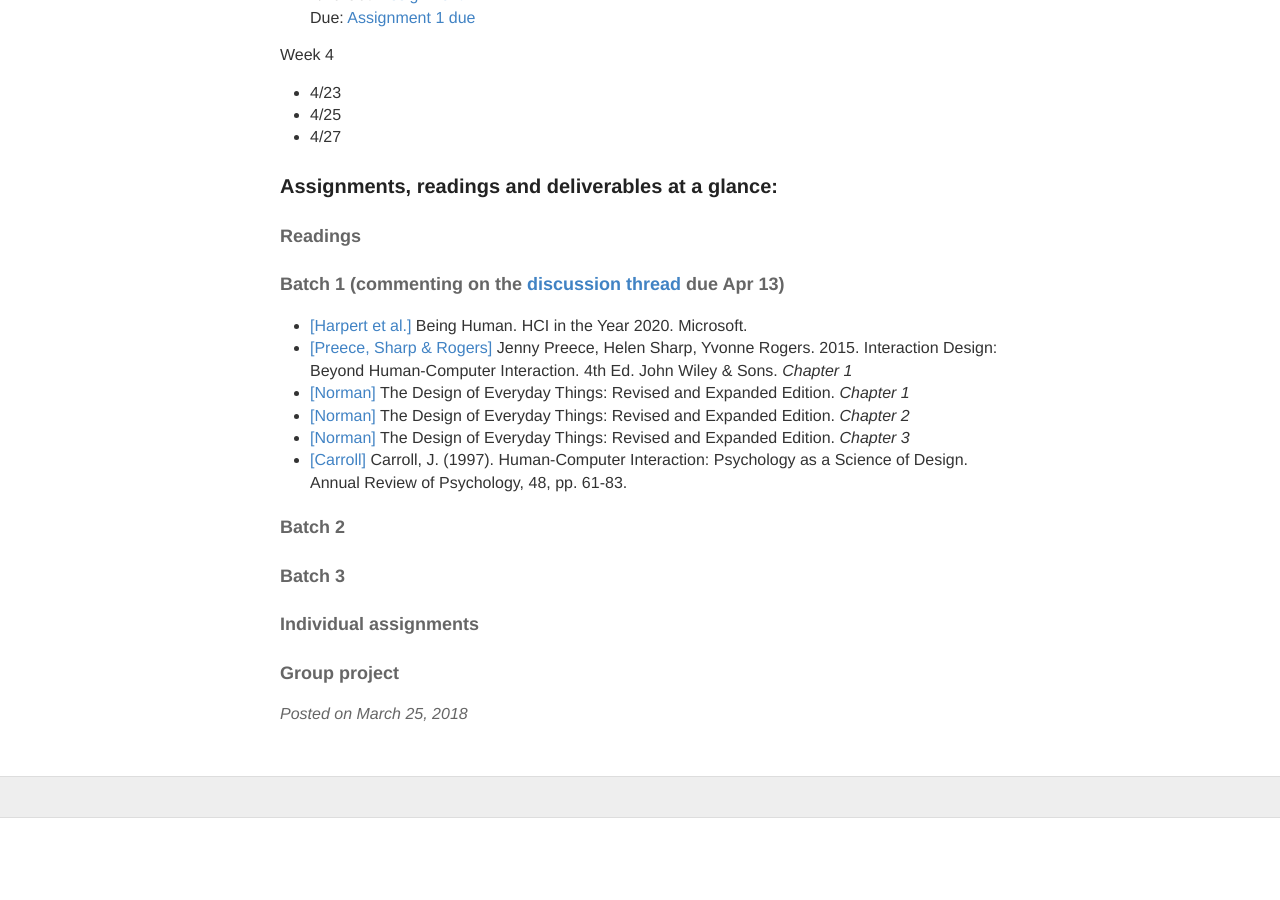
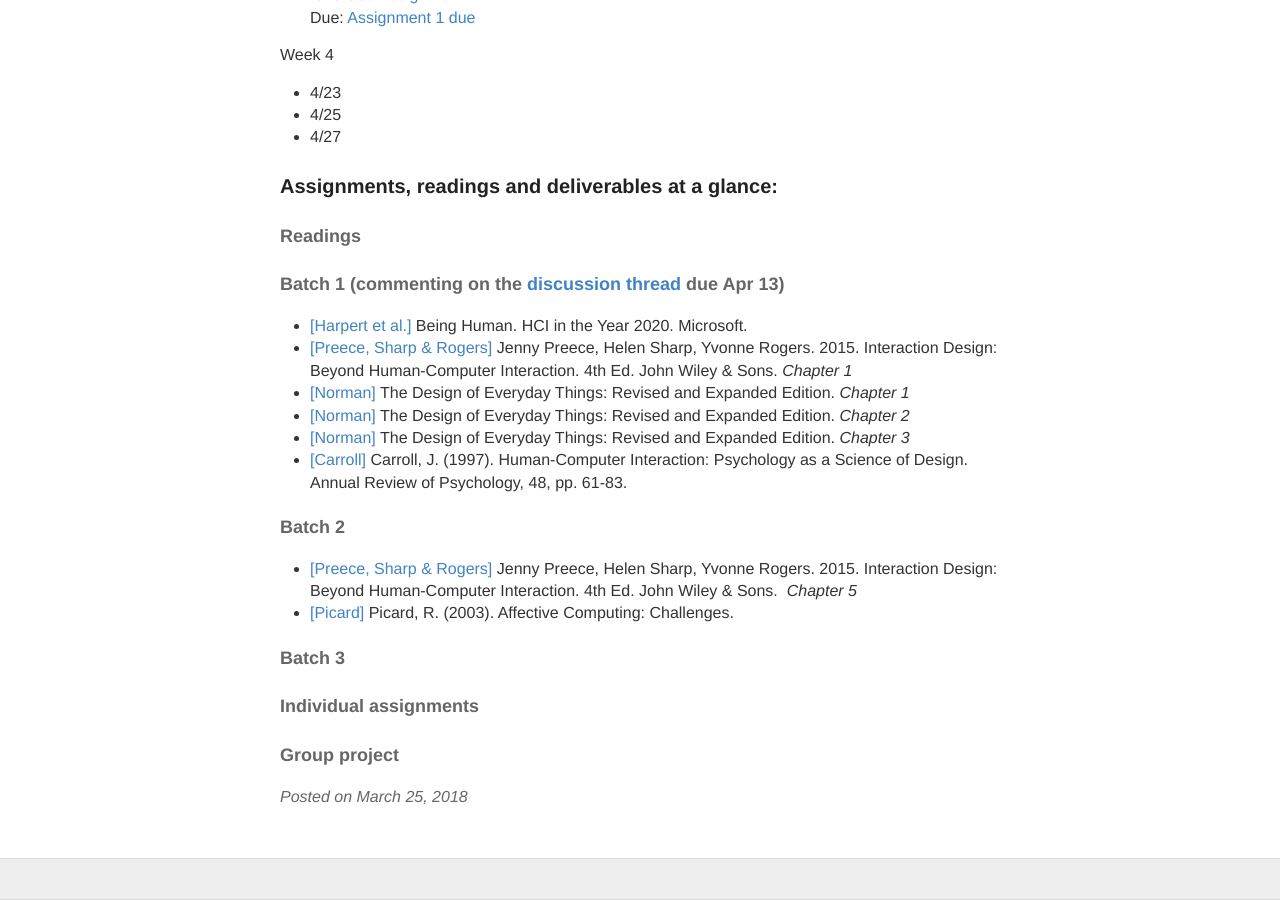
Before and after one commit to hciwang/hciwang.github.io, a Jekyll site: the page built from _posts/2018-3-25-lectures.md, in a window 1280 px wide and 900 px high, scrolled down 1191 px. Built offline with Jekyll 4.4.1, drawn with Linux system fonts in a browser that asks for light colours; before the commit the page ends 2009 px from its top, so only the background shows below that.

Commit message:
Update 2018-3-25-lectures.md

```diff
--- a/_posts/2018-3-25-lectures.md
+++ b/_posts/2018-3-25-lectures.md
@@ -56,6 +56,9 @@
 - [[Carroll]](https://canvas.ucdavis.edu/files/3250636/download?download_frd=1) Carroll, J. (1997). Human-Computer Interaction: Psychology as a Science of Design. Annual Review of Psychology, 48, pp. 61-83.
 
 #### Batch 2
+- [[Preece, Sharp & Rogers]](http://www.id-book.com/) Jenny Preece, Helen Sharp, Yvonne Rogers. 2015. Interaction Design: Beyond Human-Computer Interaction. 4th Ed. John Wiley & Sons.  *Chapter 5*
+- [[Picard]](https://affect.media.mit.edu/pdfs/03.picard.pdf) Picard, R. (2003). Affective Computing: Challenges.
+
 #### Batch 3
 
 #### Individual assignments
```
